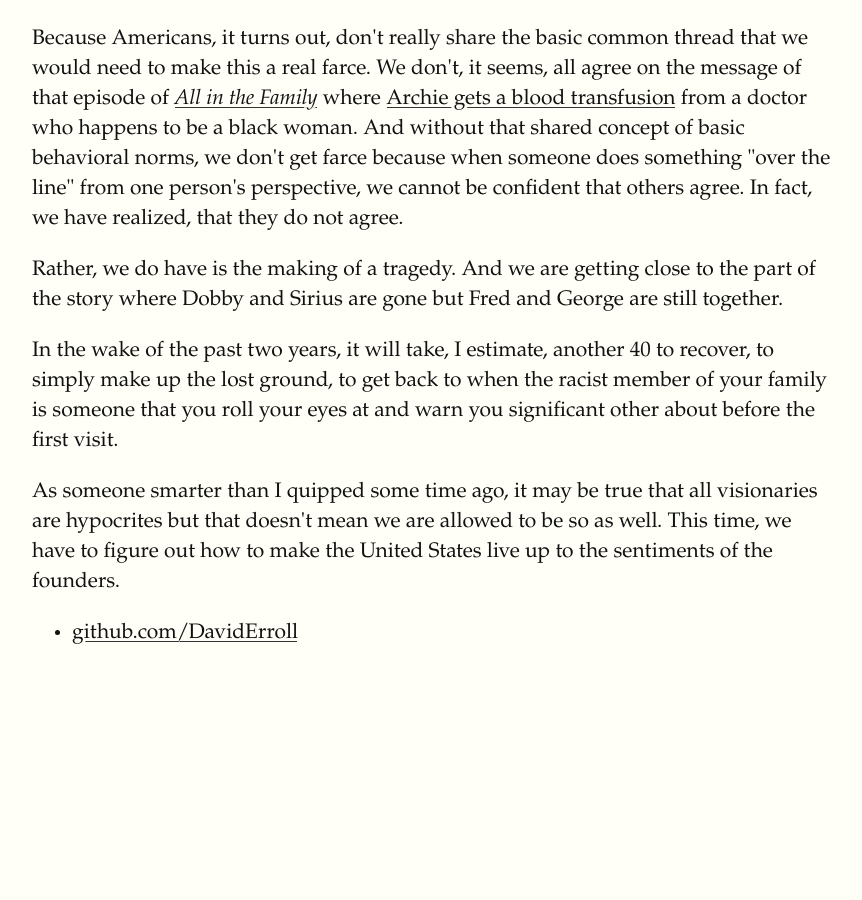
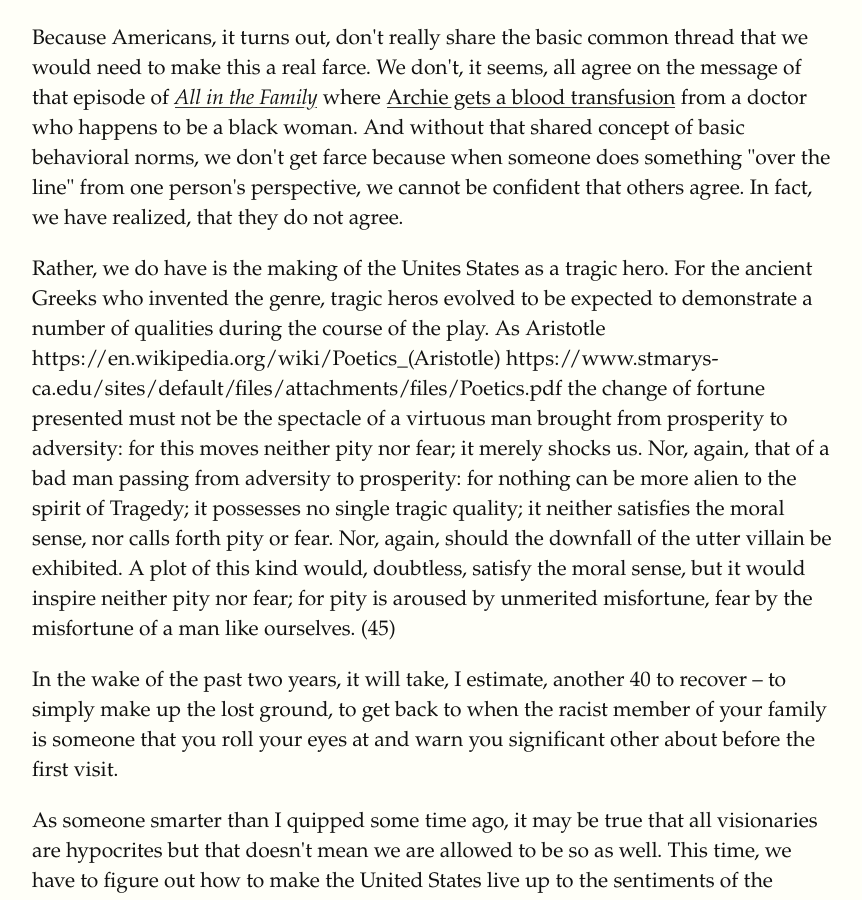
Before and after one commit to DavidErroll/DavidErroll.github.io, a Jekyll site: the page built from _posts/2018-05-15-usa-as-tragedy.md, in a window 1280 px wide and 900 px high, scrolled down 1366 px. Shown: the whole window, without its empty margins (128-990 px from the left). Built offline with Jekyll 4.4.1, drawn with Linux system fonts in a browser that asks for light colours; some web fonts are replaced; before the commit the page ends 2036 px from its top, so only the background shows below that.

Commit message:
Update 2018-05-15-usa-as-tragedy.md

```diff
--- a/_posts/2018-05-15-usa-as-tragedy.md
+++ b/_posts/2018-05-15-usa-as-tragedy.md
@@ -37,10 +37,23 @@ So why isn't the U.S.'s current situation farcical? Why can't we all simply agre
 Because Americans, it turns out, don't really share the basic common thread that we would need to make this a real farce. We don't, it seems, all agree on the message of that episode of <a href="https://www.imdb.com/title/tt0066626/"><em>All in the Family</em></a> where <a href="https://www.youtube.com/watch?v=Cfocap0Wyac">Archie gets a blood transfusion</a> from a doctor who happens to be a black woman. And without that shared concept of basic behavioral norms, we don't get farce because when someone does something "over the line" from one person's perspective, we cannot be confident that others agree. In fact, we have realized, that they do not agree.
 </p>
 <p>
-Rather, we do have is the making of a tragedy. And we are getting close to the part of the story where Dobby and Sirius are gone but Fred and George are still together.
+Rather, we do have is the making of the Unites States as a tragic hero. For the ancient Greeks who invented the genre, tragic heros evolved to be expected to demonstrate a number of qualities during the course of the play. As Aristotle
+
+  https://en.wikipedia.org/wiki/Poetics_(Aristotle)
+
+  https://www.stmarys-ca.edu/sites/default/files/attachments/files/Poetics.pdf
+
+  the change of fortune presented must not be the spectacle of a virtuous man brought
+from prosperity to adversity: for this moves neither pity nor fear; it merely shocks us.
+Nor, again, that of a bad man passing from adversity to prosperity: for nothing can be
+more alien to the spirit of Tragedy; it possesses no single tragic quality; it neither satisfies the moral sense, nor calls forth pity or fear. Nor, again, should the downfall of
+the utter villain be exhibited. A plot of this kind would, doubtless, satisfy the moral
+sense, but it would inspire neither pity nor fear; for pity is aroused by unmerited
+misfortune, fear by the misfortune of a man like ourselves. (45)
+
 </p>
 <p>
-In the wake of the past two years, it will take, I estimate, another 40 to recover, to simply make up the lost ground, to get back to when the racist member of your family is someone that you roll your eyes at and warn you significant other about before the first visit.
+In the wake of the past two years, it will take, I estimate, another 40 to recover – to simply make up the lost ground, to get back to when the racist member of your family is someone that you roll your eyes at and warn you significant other about before the first visit.
 </p>
 <p>
 As someone smarter than I quipped some time ago, it may be true that all visionaries are hypocrites but that doesn't mean we are allowed to be so as well. This time, we have to figure out how to make the United States live up to the sentiments of the founders.
```
